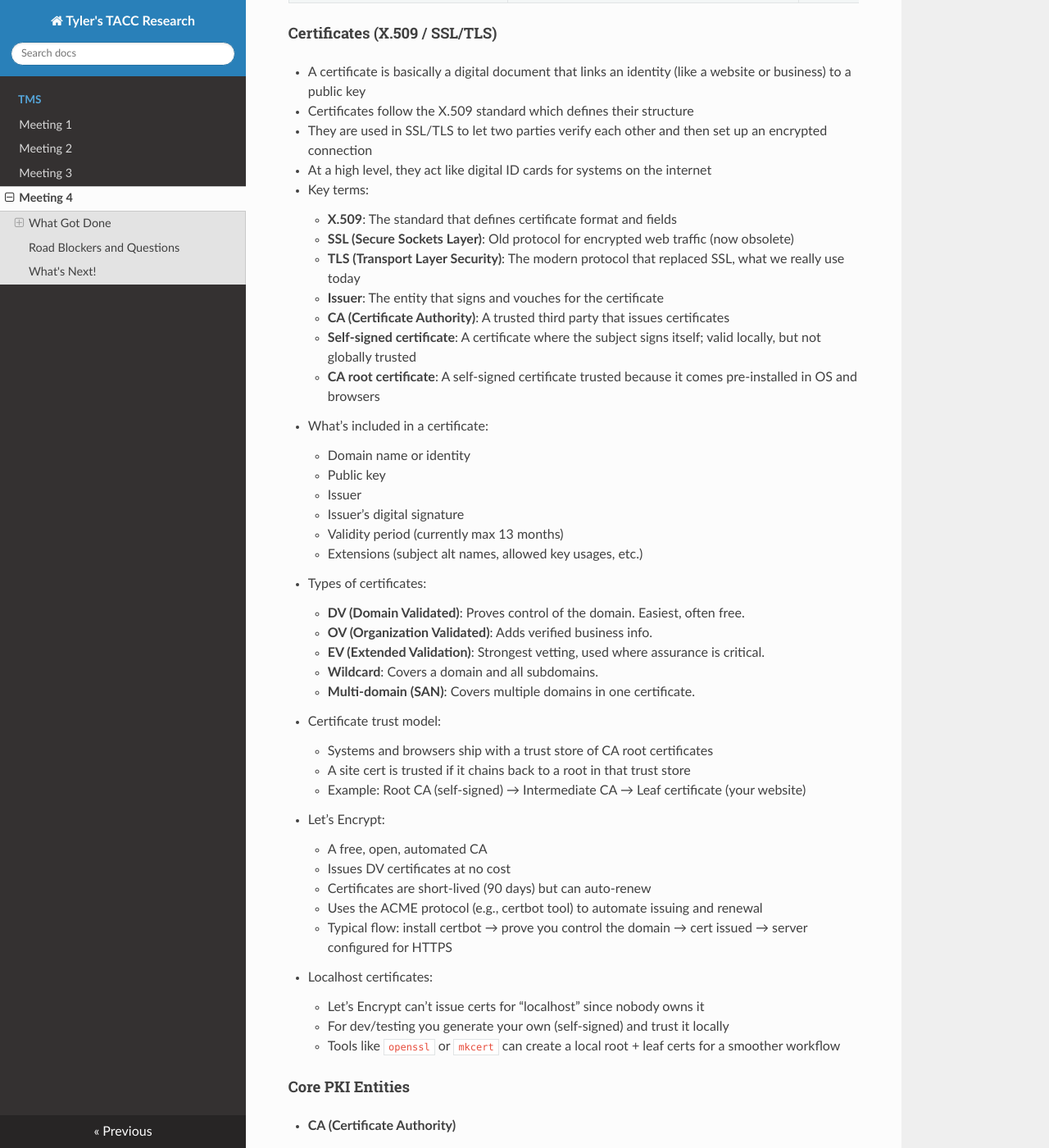
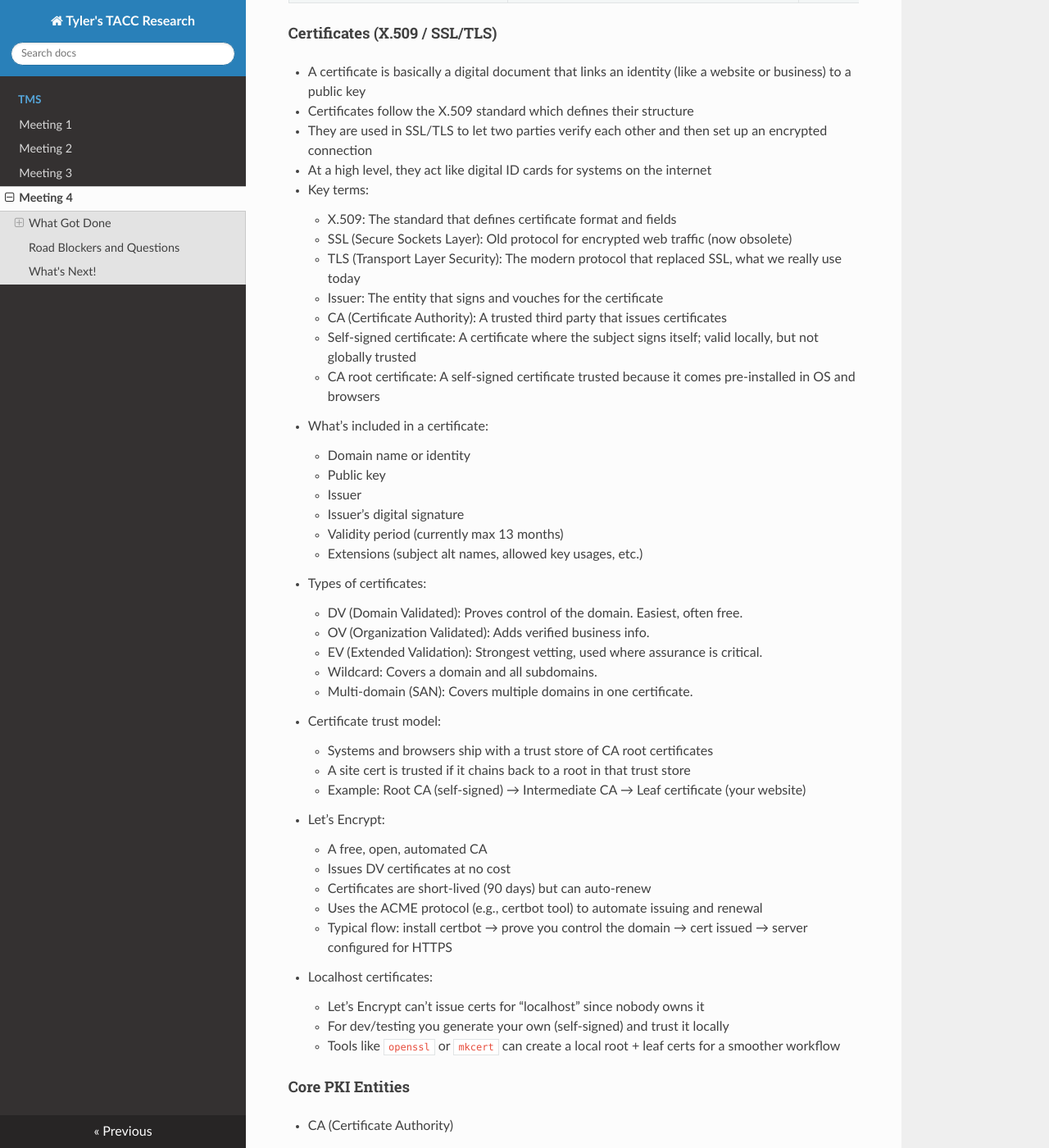
Before and after one commit to tyler0852/tylers-tacc-research, an MkDocs documentation site: the page built from docs/tms/meeting-4.md, in a window 1280 px wide and 1400 px high, scrolled down 3754 px. Shown: the whole window at 82% size. Built offline with MkDocs 1.6.1, drawn with Linux system fonts in a browser that asks for light colours; nearby versions of some CDN libraries; formulas are drawn with MathJax 3; part of the change alters nothing that is shown.

```diff
--- a/docs/tms/meeting-4.md
+++ b/docs/tms/meeting-4.md
@@ -145,13 +145,13 @@ $$s = A^b \pmod p$$
 - At a high level, they act like digital ID cards for systems on the internet
 
 - Key terms:
-    - **X.509**: The standard that defines certificate format and fields
-    - **SSL (Secure Sockets Layer)**: Old protocol for encrypted web traffic (now obsolete)
-    - **TLS (Transport Layer Security)**: The modern protocol that replaced SSL, what we really use today
-    - **Issuer**: The entity that signs and vouches for the certificate
-    - **CA (Certificate Authority)**: A trusted third party that issues certificates
-    - **Self-signed certificate**: A certificate where the subject signs itself; valid locally, but not globally trusted
-    - **CA root certificate**: A self-signed certificate trusted because it comes pre-installed in OS and browsers
+    - X.509: The standard that defines certificate format and fields
+    - SSL (Secure Sockets Layer): Old protocol for encrypted web traffic (now obsolete)
+    - TLS (Transport Layer Security): The modern protocol that replaced SSL, what we really use today
+    - Issuer: The entity that signs and vouches for the certificate
+    - CA (Certificate Authority): A trusted third party that issues certificates
+    - Self-signed certificate: A certificate where the subject signs itself; valid locally, but not globally trusted
+    - CA root certificate: A self-signed certificate trusted because it comes pre-installed in OS and browsers
 
 - What’s included in a certificate:
     - Domain name or identity
@@ -162,11 +162,11 @@ $$s = A^b \pmod p$$
     - Extensions (subject alt names, allowed key usages, etc.)
 
 - Types of certificates:
-    - **DV (Domain Validated)**: Proves control of the domain. Easiest, often free.
-    - **OV (Organization Validated)**: Adds verified business info.
-    - **EV (Extended Validation)**: Strongest vetting, used where assurance is critical.
-    - **Wildcard**: Covers a domain and all subdomains.
-    - **Multi-domain (SAN)**: Covers multiple domains in one certificate.
+    - DV (Domain Validated): Proves control of the domain. Easiest, often free.
+    - OV (Organization Validated): Adds verified business info.
+    - EV (Extended Validation): Strongest vetting, used where assurance is critical.
+    - Wildcard: Covers a domain and all subdomains.
+    - Multi-domain (SAN): Covers multiple domains in one certificate.
 
 - Certificate trust model:
     - Systems and browsers ship with a trust store of CA root certificates
@@ -187,16 +187,16 @@ $$s = A^b \pmod p$$
 
 #### Core PKI Entities
 
-- **CA (Certificate Authority)**
+- CA (Certificate Authority)
     - The trusted party that issues and signs certificates
     - Root CAs are built into operating systems and browsers
     - They are what make a certificate trusted outside of your own system
 
-- **RA (Registration Authority)**
+- RA (Registration Authority)
     - Handles identity checks before a certificate is issued
     - Works with the CA to verify that the requester is who they claim to be
 
-- **VA (Validation Authority)**
+- VA (Validation Authority)
     - Provides a way to check if a certificate is still valid
     - Helps make sure expired or untrusted certificates can’t be used
 
@@ -245,26 +245,26 @@ TLS also relies on certificates, which are used to prove that the server is who
 The handshake is how TLS sets up that secure connection before any real data is sent. It happens in four main steps:
 
 1. tcp handshake
-   - before TLS can start, the client and server set up a normal tcp connection with the three-way handshake
-   - client → syn
-   - server → syn + ack
-   - client → ack
+     - before TLS can start, the client and server set up a normal tcp connection with the three-way handshake
+     - client → syn
+     - server → syn + ack
+     - client → ack
 
 2. certificate check
-   - client says hello with its supported cipher suites, tls version, and some random values
-   - server replies with hello, picks the parameters, and sends its certificate (which has its public key)
-   - client checks that the certificate is valid and trusted (signed by a ca)
+     - client says hello with its supported cipher suites, tls version, and some random values
+     - server replies with hello, picks the parameters, and sends its certificate (which has its public key)
+     - client checks that the certificate is valid and trusted (signed by a ca)
 
 3. key exchange
-   - client generates a session key (symmetric key)
-   - it encrypts the session key with the server’s public key and sends it over
-   - server uses its private key to decrypt it
-   - now both sides share the same session key
-   - change cipher spec + finished messages confirm that encryption is switched on
+     - client generates a session key (symmetric key)
+     - it encrypts the session key with the server’s public key and sends it over
+     - server uses its private key to decrypt it
+     - now both sides share the same session key
+     - change cipher spec + finished messages confirm that encryption is switched on
 
 4. data transmission
-   - from here on, both client and server use symmetric encryption with the shared session key
-   - all application data (like the actual web page, api data, etc.) is encrypted before being sent
+     - from here on, both client and server use symmetric encryption with the shared session key
+     - all application data (like the actual web page, api data, etc.) is encrypted before being sent
 
 in short: asymmetric at the start to safely set up, symmetric for the actual communication. that’s what keeps tls fast and secure.
 
```
